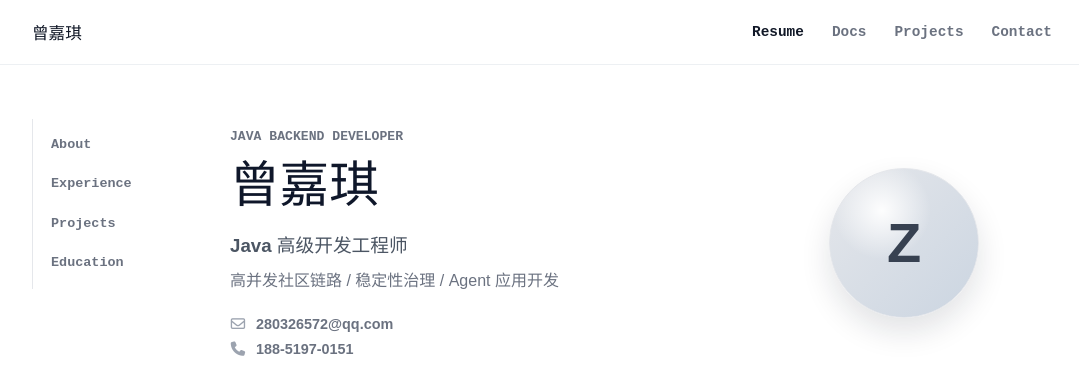
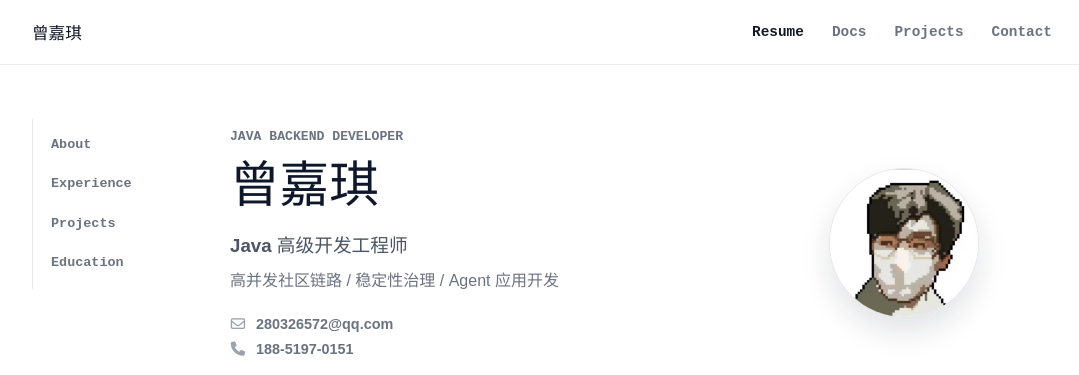
Before and after one commit to zengiai/zengiai.github.io, a website: page index.html in a window 1280 px wide. Shown: the top 375 px of the page, without its empty margins (98-1177 px from the left). Drawn offline with Linux system fonts and the light colour scheme; a web font is replaced by a local one.

Commit message:
Update resume avatar

```diff
--- a/index.html
+++ b/index.html
@@ -23,7 +23,7 @@
       href="https://fonts.googleapis.com/css2?family=Google+Sans+Code:wght@400;500;600;700&display=swap"
       rel="stylesheet"
     />
-    <link rel="stylesheet" href="pages/resume/assets/resume.css?v=20260520-google-code-balanced" />
+    <link rel="stylesheet" href="pages/resume/assets/resume.css?v=20260522-avatar" />
   </head>
   <body>
     <div class="page-shell">
@@ -67,8 +67,8 @@
               </div>
             </div>
 
-            <div class="avatar" aria-label="曾嘉琪头像占位">
-              <span>Z</span>
+            <div class="avatar" aria-label="曾嘉琪头像">
+              <img src="pages/resume/assets/avatar.jpg" alt="曾嘉琪头像" />
             </div>
           </section>
 
--- a/pages/resume/assets/resume.css
+++ b/pages/resume/assets/resume.css
@@ -267,17 +267,16 @@ samp {
   justify-self: center;
   border: 1px solid #e5e7eb;
   border-radius: 50%;
-  background:
-    radial-gradient(circle at 35% 28%, rgba(255, 255, 255, 0.95), transparent 34%),
-    linear-gradient(135deg, #e5e7eb, #cbd5e1);
+  overflow: hidden;
+  background: #ffffff;
   box-shadow: 0 14px 30px rgba(15, 23, 42, 0.12);
-  color: #374151;
 }
 
-.avatar span {
-  font-size: 3.5rem;
-  line-height: 1;
-  font-weight: 760;
+.avatar img {
+  width: 100%;
+  height: 100%;
+  object-fit: cover;
+  object-position: center;
 }
 
 .actions {
@@ -532,10 +531,6 @@ samp {
     order: -1;
   }
 
-  .avatar span {
-    font-size: 2.7rem;
-  }
-
   .actions {
     justify-content: flex-start;
   }
```
Also changed, not shown: pages/resume/index.html (+3 -3 lines), pages/resume/assets/avatar.jpg (added).
